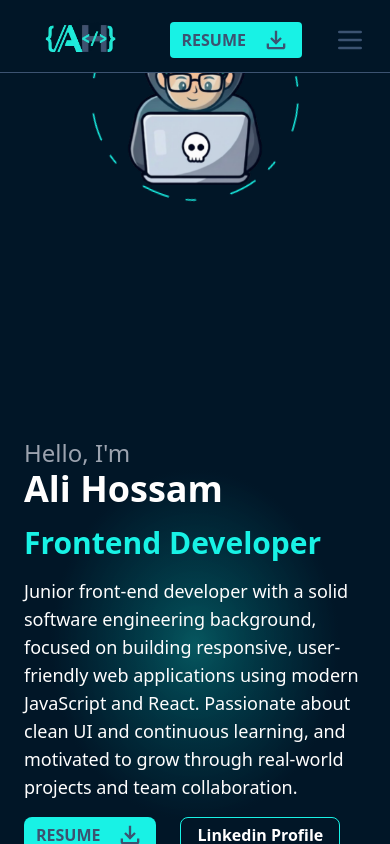
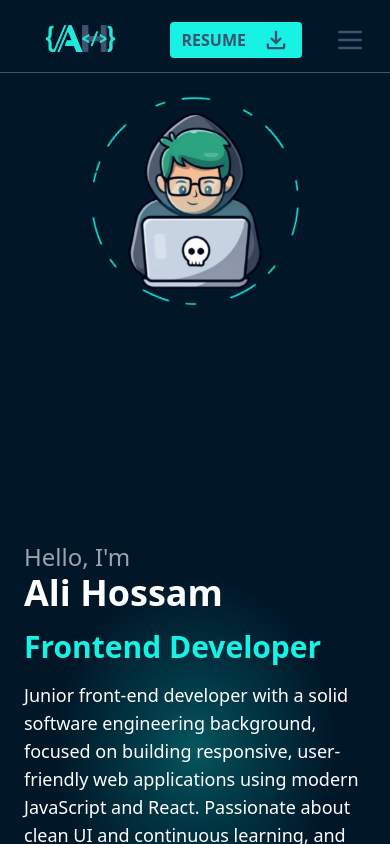
Before and after one commit to Alihossam916/ali-hossam-portfolio-react, a React (Vite) app: page / in a window 390 px wide. Built offline with nearby package versions, Linux system fonts and the light colour scheme.

Commit message:
style adjustments

```diff
--- a/src/components/sections/hero.tsx
+++ b/src/components/sections/hero.tsx
@@ -5,7 +5,7 @@ export default function HeroSection() {
   return (
     <section
       id="heroSection"
-      className="min-h-screen -mt-16 mx-6 xs:mx-14 md:mx-20 lg:mx-28 flex flex-col-reverse md:flex-row justify-between items-center gap-y-16"
+      className="min-h-screen mt-10 md:-mt-16 mx-6 xs:mx-14 md:mx-20 lg:mx-28 flex flex-col-reverse md:flex-row justify-between items-center gap-y-16"
     >
       <div className="w-full md:max-w-1/2 flex flex-col justify-center items-start gap-4 bg-radial from-primary/30 from-0% via-40% to-60% to-background">
         <p>
--- a/src/components/sections/mobileNavbar.tsx
+++ b/src/components/sections/mobileNavbar.tsx
@@ -17,7 +17,7 @@ export default function MobileNavbar({ isOpen, onClose }: MobileNavbarProps) {
   return (
     <div
       className={`md:hidden fixed w-full bg-background z-40 transition-transform duration-300 ease-in-out ${
-        isOpen ? "translate-y-2.5" : "-translate-y-[150%]"
+        isOpen ? "translate-y-2" : "-translate-y-[150%]"
       }`}
     >
       <ul className="flex flex-col py-8 space-y-6 text-primary-foreground text-lg">
```
